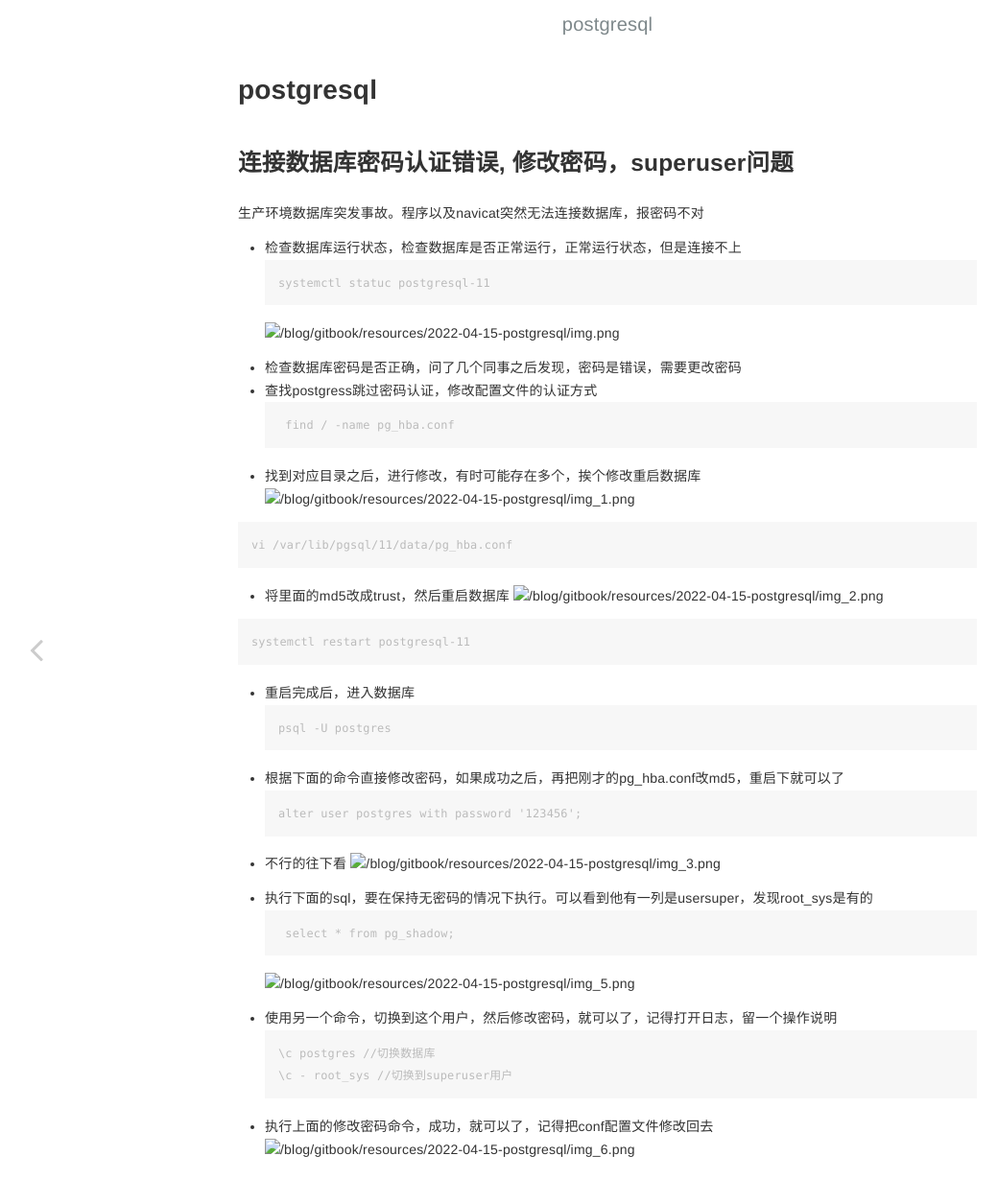
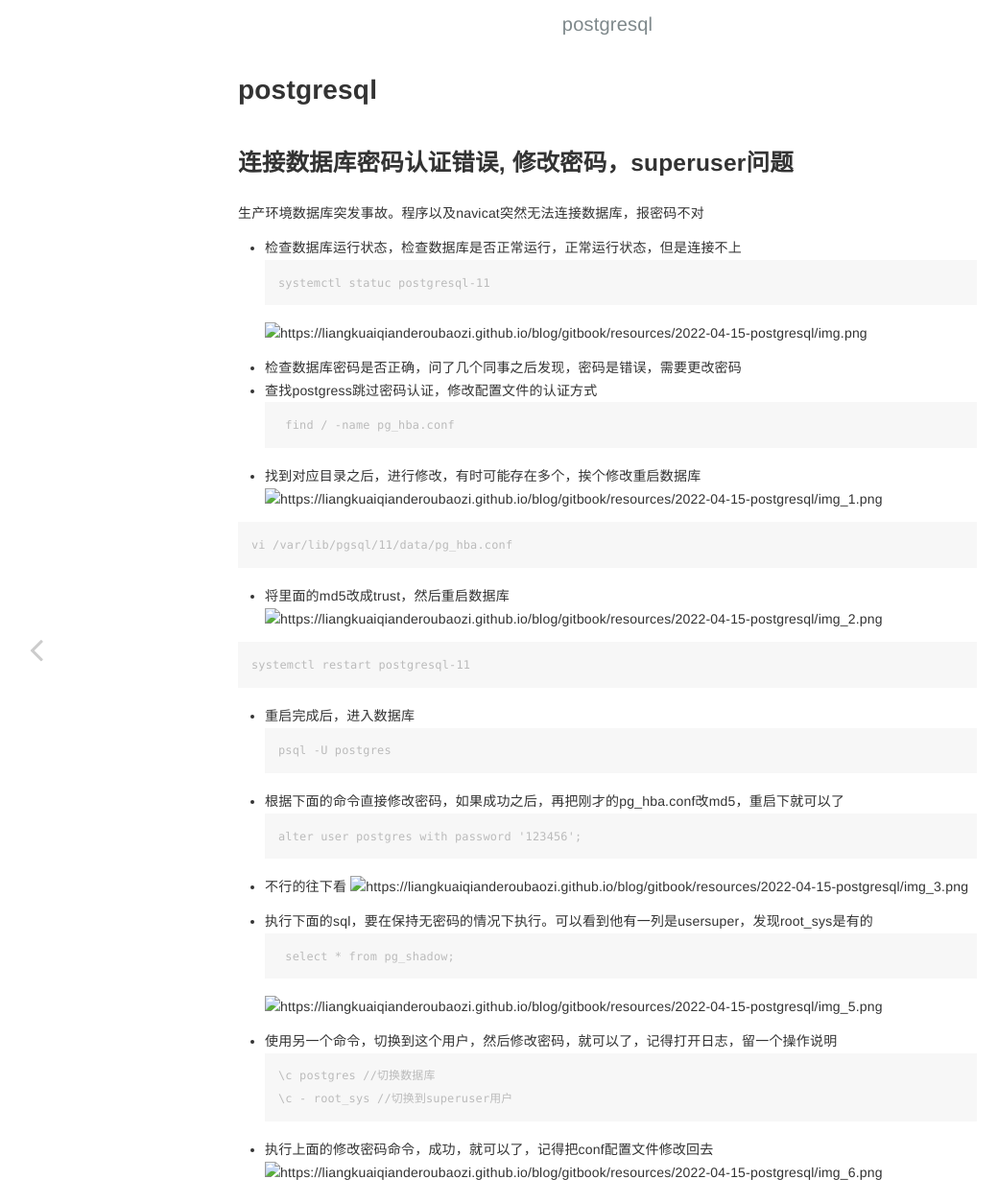
Before and after one commit to liangkuaiqianderoubaozi/blog, a Jekyll site: the page built from _posts/2022-04-15-postgresql.md, in a window 1280 px wide. Shown: the whole page at 96% size, without its empty margins (7-1047 px from the left). Built offline with Jekyll 4.4.1, drawn with Linux system fonts in a browser that asks for light colours.

Commit message:
pgsql图片修改

```diff
--- a/_posts/2022-04-15-postgresql.md
+++ b/_posts/2022-04-15-postgresql.md
@@ -14,21 +14,21 @@ layout: post
 ~~~
 systemctl statuc postgresql-11
 ~~~
-![{{site.baseurl}}/gitbook/resources/2022-04-15-postgresql/img.png](img.png)
+![https://liangkuaiqianderoubaozi.github.io/blog/gitbook/resources/2022-04-15-postgresql/img.png](img.png)
 - 检查数据库密码是否正确，问了几个同事之后发现，密码是错误，需要更改密码
 - 查找postgress跳过密码认证，修改配置文件的认证方式
 ~~~
  find / -name pg_hba.conf
 ~~~
 - 找到对应目录之后，进行修改，有时可能存在多个，挨个修改重启数据库
-  ![{{site.baseurl}}/gitbook/resources/2022-04-15-postgresql/img_1.png](img_1.png)
+  ![https://liangkuaiqianderoubaozi.github.io/blog/gitbook/resources/2022-04-15-postgresql/img_1.png](img_1.png)
 
 ~~~
 vi /var/lib/pgsql/11/data/pg_hba.conf
 ~~~
 
 - 将里面的md5改成trust，然后重启数据库
-  ![{{site.baseurl}}/gitbook/resources/2022-04-15-postgresql/img_2.png](img_2.png)
+  ![https://liangkuaiqianderoubaozi.github.io/blog/gitbook/resources/2022-04-15-postgresql/img_2.png](img_2.png)
 
 ~~~
 systemctl restart postgresql-11
@@ -42,13 +42,13 @@ psql -U postgres
 alter user postgres with password '123456';
 ~~~
 - 不行的往下看
-  ![{{site.baseurl}}/gitbook/resources/2022-04-15-postgresql/img_3.png](img_3.png)
+  ![https://liangkuaiqianderoubaozi.github.io/blog/gitbook/resources/2022-04-15-postgresql/img_3.png](img_3.png)
 
 - 执行下面的sql，要在保持无密码的情况下执行。可以看到他有一列是usersuper，发现root_sys是有的
 ~~~
  select * from pg_shadow;
 ~~~
-![{{site.baseurl}}/gitbook/resources/2022-04-15-postgresql/img_5.png](img_5.png)
+![https://liangkuaiqianderoubaozi.github.io/blog/gitbook/resources/2022-04-15-postgresql/img_5.png](img_5.png)
 
 - 使用另一个命令，切换到这个用户，然后修改密码，就可以了，记得打开日志，留一个操作说明
 ~~~
@@ -56,4 +56,4 @@ alter user postgres with password '123456';
 \c - root_sys //切换到superuser用户
 ~~~
 - 执行上面的修改密码命令，成功，就可以了，记得把conf配置文件修改回去
-  ![{{site.baseurl}}/gitbook/resources/2022-04-15-postgresql/img_6.png](img_6.png)
+  ![https://liangkuaiqianderoubaozi.github.io/blog/gitbook/resources/2022-04-15-postgresql/img_6.png](img_6.png)
```
